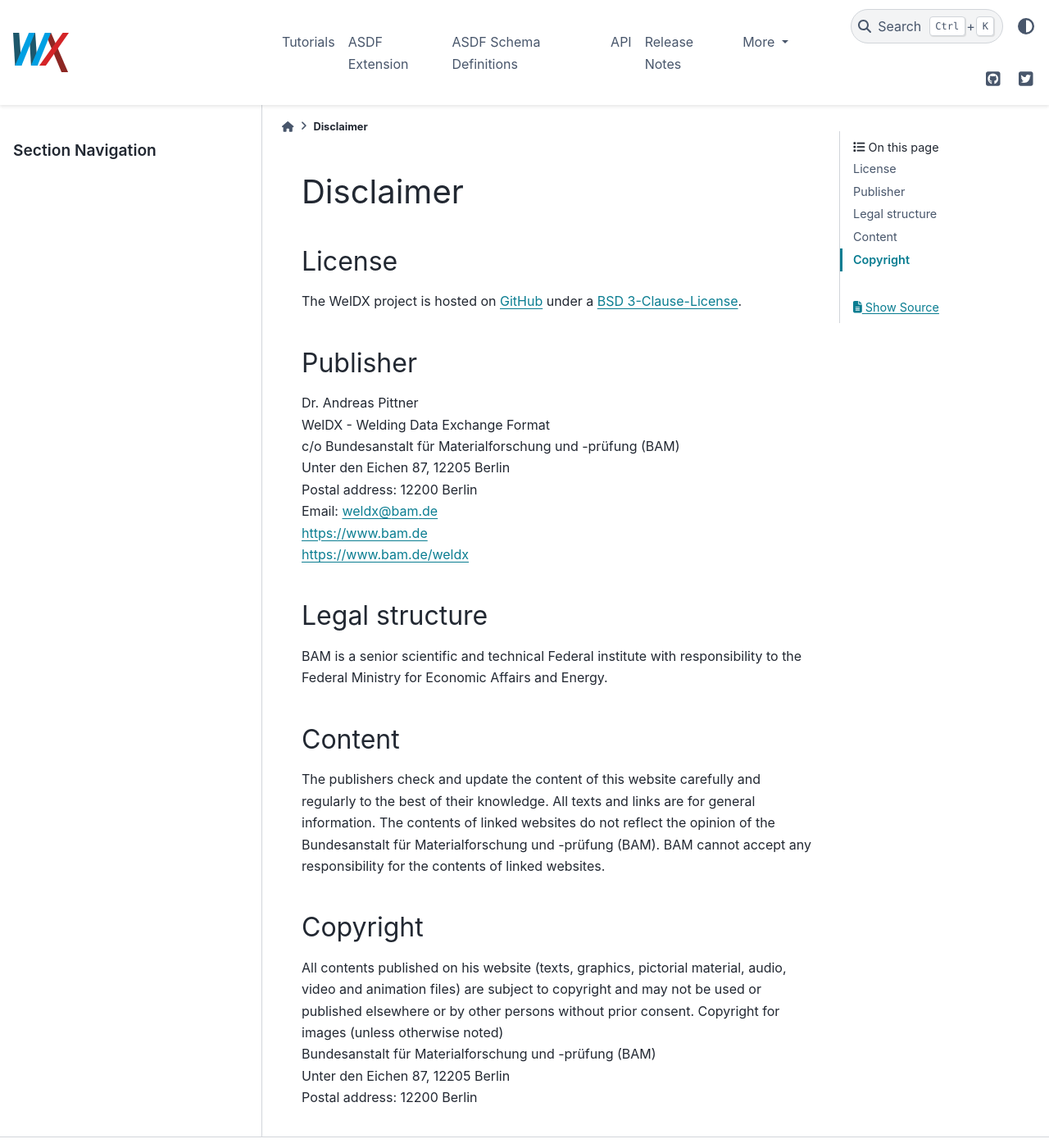
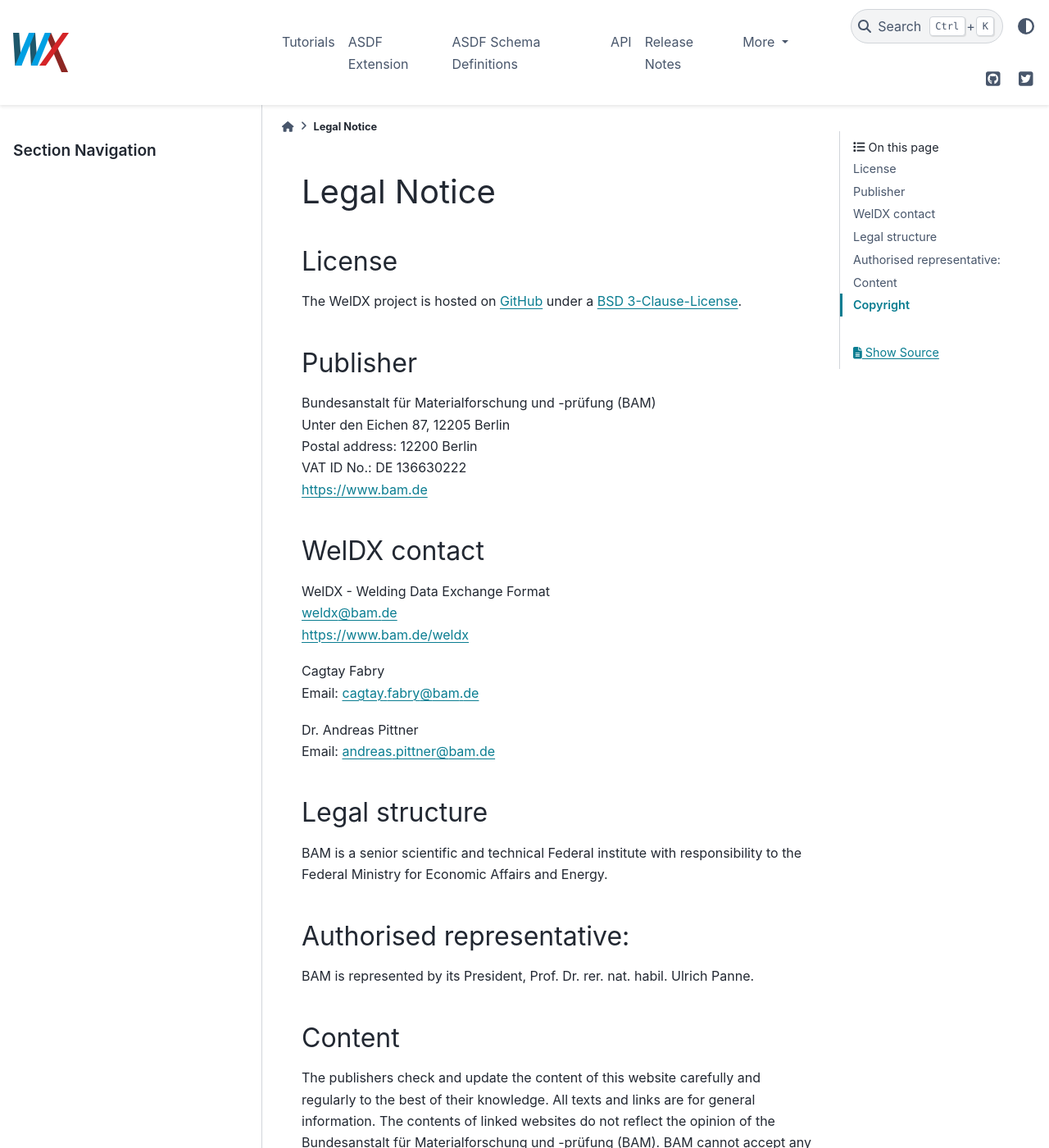
Before and after one commit to BAMWelDX/weldx, a Sphinx documentation site: the page built from doc/legal-notice.md, in a window 1280 px wide and 1400 px high. Shown: the whole window at 82% size. Built offline with Sphinx 7.4.7 and the PyData theme 0.15.4, drawn with Linux system fonts in a browser that asks for light colours; pages that are not in the unit, such as notebooks, are missing from menus; the version number could not be read and is left out; some of the changed text lies outside the part shown.

Commit message:
change and update disclaimer.md to legal-notice.md (#165)

```diff
--- a/doc/index.rst
+++ b/doc/index.rst
@@ -37,4 +37,4 @@
    asdf-schemas
    api
    CHANGELOG
-   disclaimer
+   legal-notice
--- a/doc/disclaimer.md
+++ b/doc/legal-notice.md
@@ -1,20 +1,31 @@
-# Disclaimer
+# Legal Notice
 
 ## License
 The WelDX project is hosted on [GitHub](https://github.com/BAMWelDX/weldx) under a [BSD 3-Clause-License](https://github.com/BAMWelDX/weldx/blob/master/LICENSE).
 
 ## Publisher
-Dr. Andreas Pittner\
-WelDX - Welding Data Exchange Format\
-c/o Bundesanstalt für Materialforschung und -prüfung (BAM)\
+Bundesanstalt für Materialforschung und -prüfung (BAM)\
 Unter den Eichen 87, 12205 Berlin\
 Postal address: 12200 Berlin\
-Email: [weldx@bam.de](mailto:weldx@bam.de)\
-[https://www.bam.de](https://www.bam.de)\
+VAT ID No.: DE 136630222\
+[https://www.bam.de](https://www.bam.de)
+
+## WelDX contact
+WelDX - Welding Data Exchange Format\
+[weldx@bam.de](mailto:weldx@bam.de)\
 [https://www.bam.de/weldx](https://www.bam.de/weldx)
+
+Cagtay Fabry\
+Email: [cagtay.fabry@bam.de](mailto:cagtay.fabry@bam.de)
+
+Dr. Andreas Pittner\
+Email: [andreas.pittner@bam.de](mailto:andreas.pittner@bam.de)
 
 ## Legal structure
 BAM is a senior scientific and technical Federal institute with responsibility to the Federal Ministry for Economic Affairs and Energy.
+
+## Authorised representative:
+BAM is represented by its President, Prof. Dr. rer. nat. habil. Ulrich Panne.
 
 ## Content
 The publishers check and update the content of this website carefully and regularly to the best of their knowledge.
```
Also changed, not shown: other parts of doc/legal-notice.md (+3 -0 lines).
